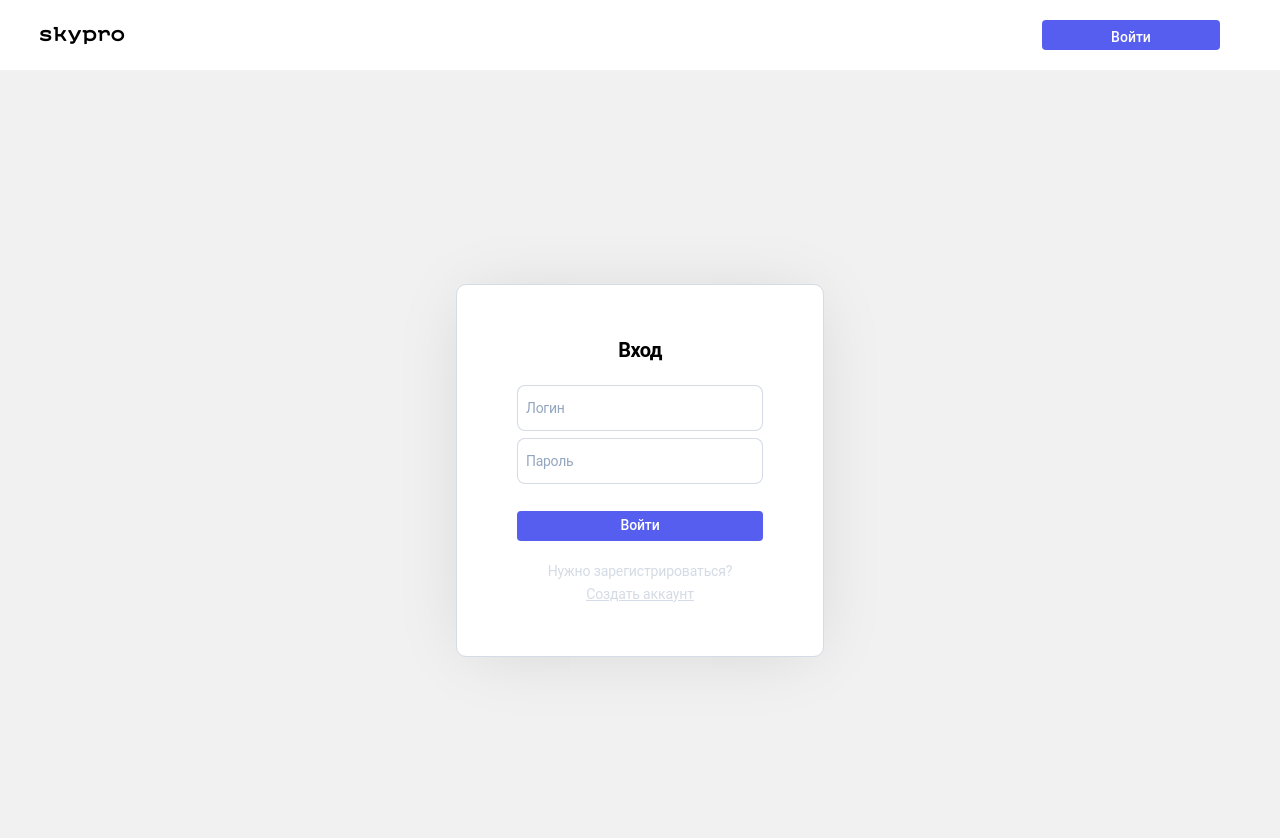
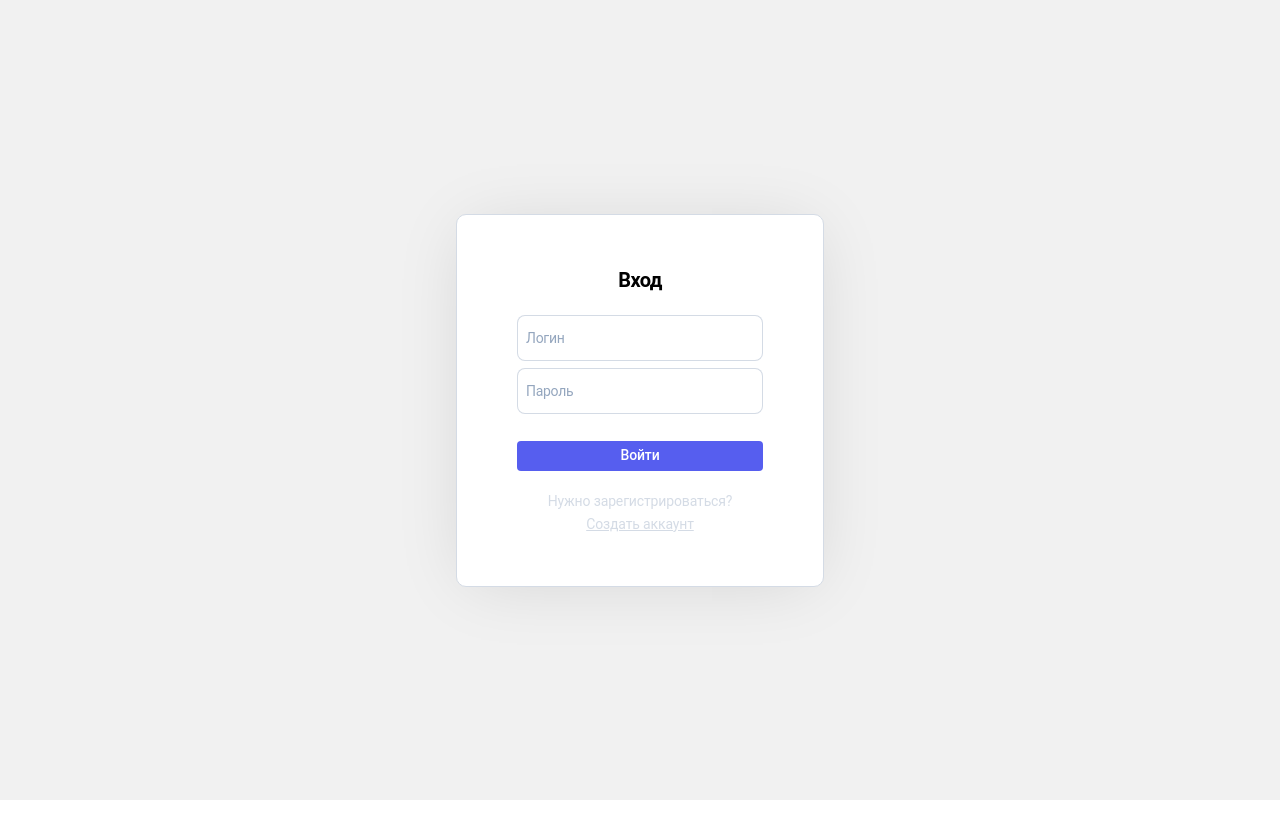
Before and after one commit to BOBERCHICKtg/skypro-kanban, a React (Vite) app: page /sign-in in a window 1280 px wide. Shown: the top 838 px of the page. After the commit the page ends 800 px from the top, so only its background shows below. Built offline with nearby package versions, Linux system fonts and the light colour scheme.

Commit message:
upDate-14.5

```diff
--- a/src/App.jsx
+++ b/src/App.jsx
@@ -58,6 +58,10 @@ function App() {
     navigate("/sign-in");
   };
 
+  // Проверяем, находимся ли мы на странице входа или регистрации
+  const isAuthPage =
+    location.pathname === "/sign-in" || location.pathname === "/sign-up";
+
   return (
     <>
       <GlobalStyles />
@@ -80,7 +84,8 @@ function App() {
           </PopConteiner>
         </PopExit>
 
-        <Header user={user} onLogout={handleLogout} />
+        {/* Показываем хедер только если это не страница входа/регистрации */}
+        {!isAuthPage && <Header user={user} onLogout={handleLogout} />}
 
         <Routes location={background || location}>
           <Route
```
